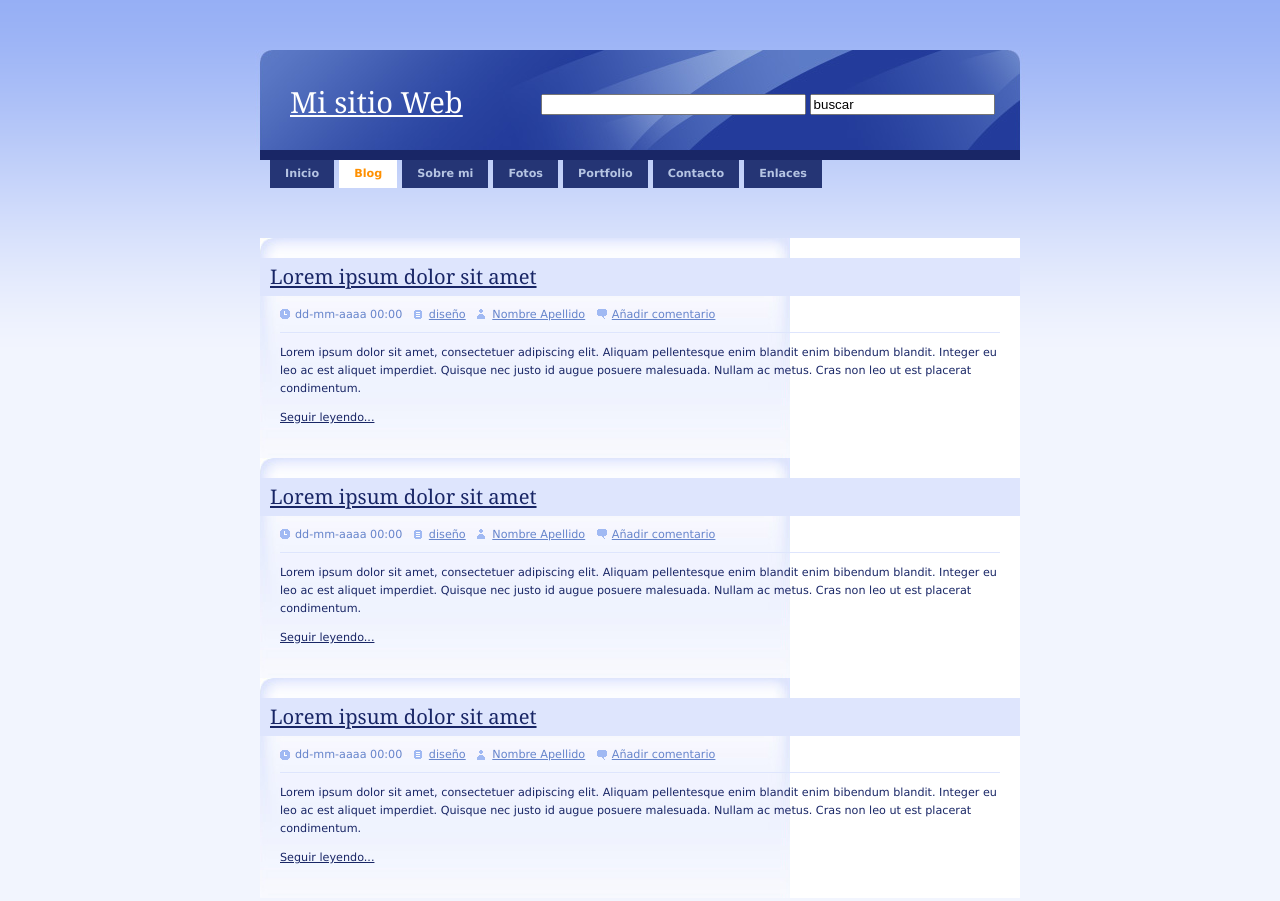
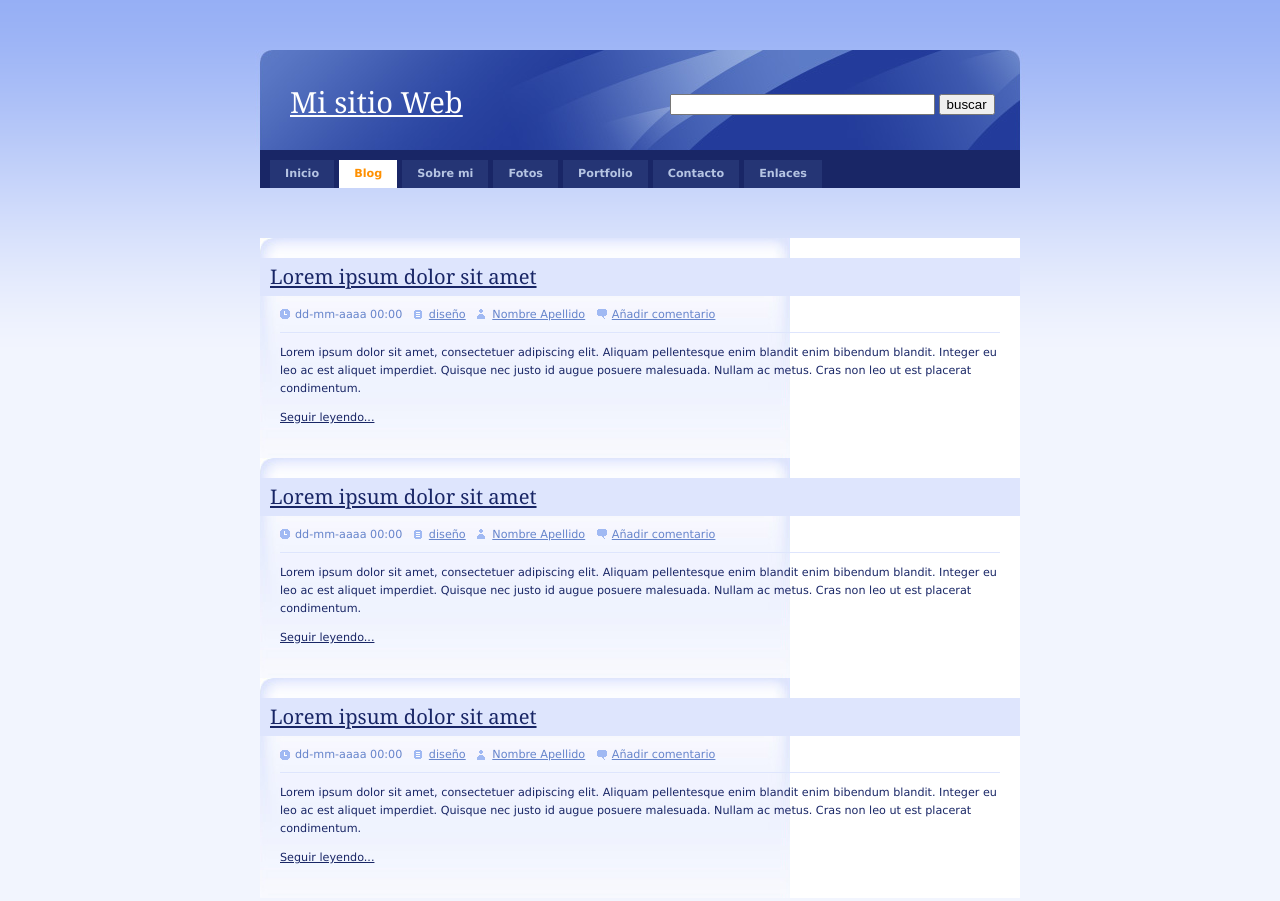
Before and after one commit to daaleruhe/Examen, a plain HTML site: page index.html in a window 1280 px wide. Shown: the top 901 px of the page. Drawn offline with Linux system fonts and the light colour scheme.

Commit message:
modificacion estilos del menú

```diff
--- a/css/style.css
+++ b/css/style.css
@@ -137,12 +137,12 @@ ul, ol {
   margin: 0 10px;
   padding: 0;
   list-style:none;
+  display: flex;
 }
 
 #menu ul li {
   margin: 0 5px 0 0;
   padding: 0;
-  float:left;
 }
 
 #menu ul li a {
--- a/index.html
+++ b/index.html
@@ -15,7 +15,7 @@
                     <fieldset>
                         <legend></legend>
                         <input type="text" name="buscar" size="30">
-                    <input type="text" name="b_buscar" value="buscar">
+                        <input type="submit" value="buscar">
                     </fieldset>
                 </form>
 
@@ -23,6 +23,7 @@
 
             </div>
         </div>
+
         <div id="menu">
             <ul>
                 <li><a href="#">Inicio</a></li>
```
Lines whose indentation alone changed are shown as unchanged.
